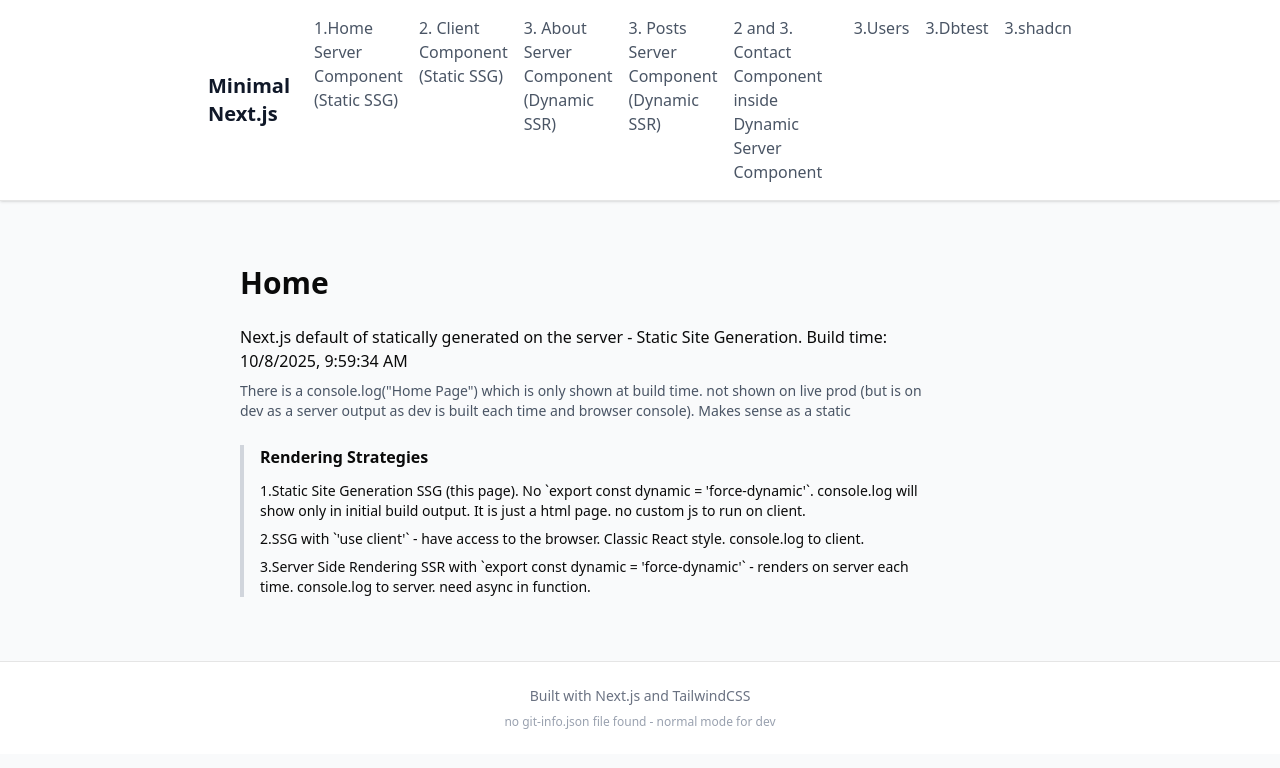
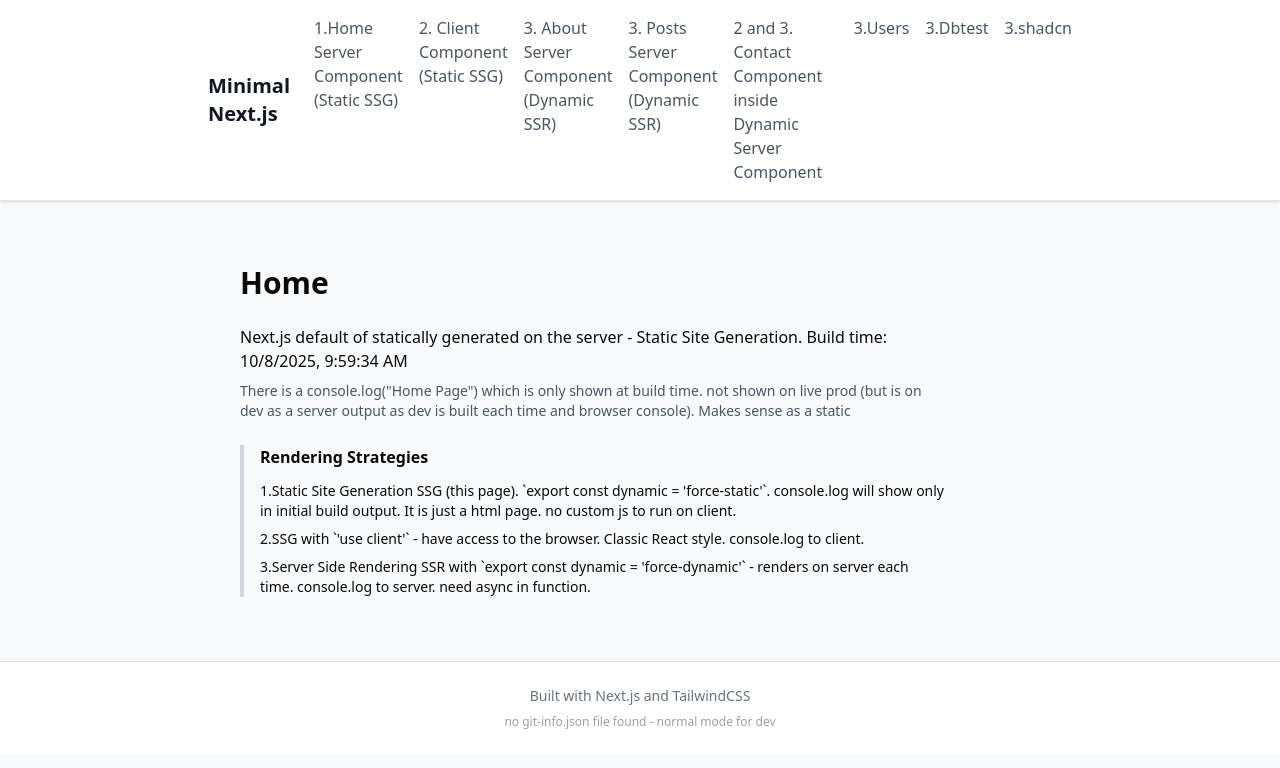
Before and after one commit to djhmateer/minimal-nextjs, a Next.js app: page / in a window 1280 px wide. Shown: the top 768 px of the page. Built offline with nearby package versions, Linux system fonts and the light colour scheme.

Commit message:
Fix rendering strategy description for Static Site Generation in Home page

```diff
--- a/app/page.tsx
+++ b/app/page.tsx
@@ -33,7 +33,7 @@ export default function Home() {
       <div className="mt-6 border-l-4 border-gray-300 pl-4">
         <p className="font-semibold mb-3">Rendering Strategies</p>
         <ul className="space-y-2 text-sm">
-          <li>1.Static Site Generation SSG (this page). No `export const dynamic = &apos;force-dynamic&apos;`. console.log will show only in initial build output. It is just a html page. no custom js to run on client.</li>
+          <li>1.Static Site Generation SSG (this page). `export const dynamic = &apos;force-static&apos;`. console.log will show only in initial build output. It is just a html page. no custom js to run on client.</li>
           <li>2.SSG with `&apos;use client&apos;` - have access to the browser. Classic React style. console.log to client. </li>
           <li>3.Server Side Rendering SSR with `export const dynamic = &apos;force-dynamic&apos;` - renders on server each time. console.log to server. need async in function.</li>
         </ul>
```
